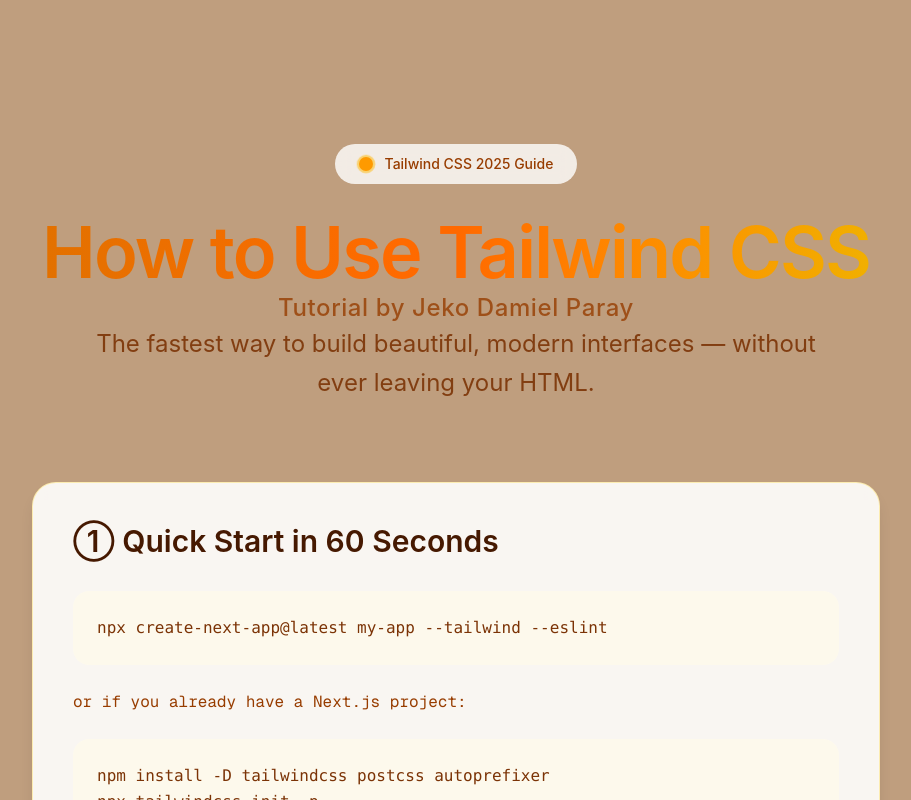
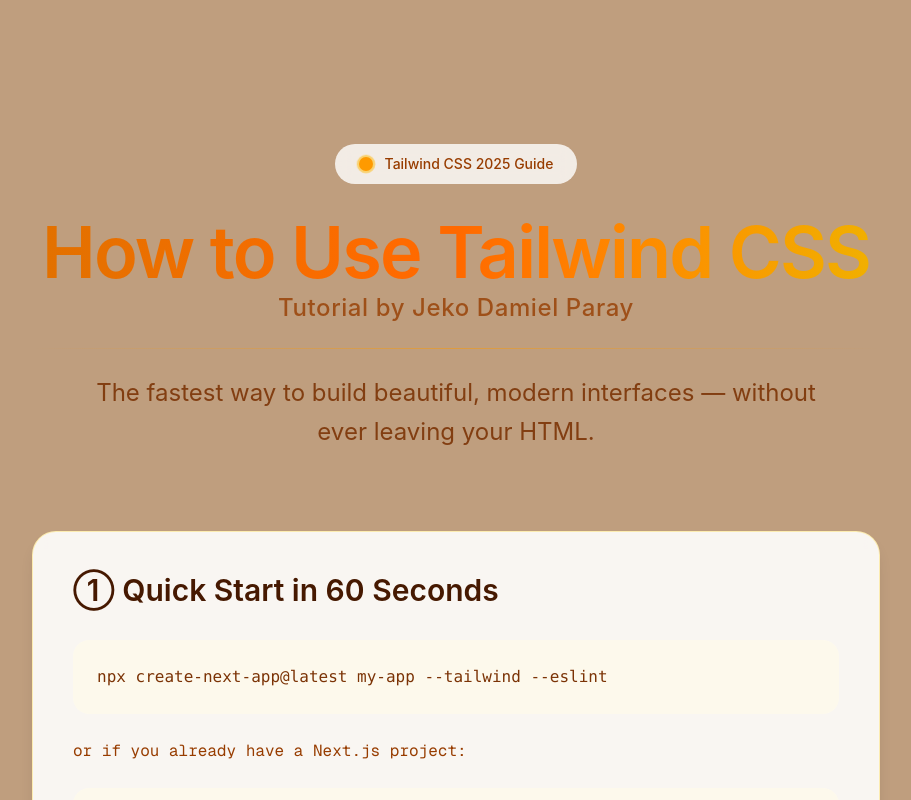
Before and after one commit to JDParay/paray-webapp-demo, a Next.js app: page / in a window 1280 px wide. Shown: the top 800 px of the page, without its empty margins (184-1095 px from the left). Built offline with nearby package versions, Linux system fonts and the light colour scheme.

Commit message:
Update page.js(12.5)

```diff
--- a/app/page.js
+++ b/app/page.js
@@ -23,6 +23,8 @@
             Tutorial by Jeko Damiel Paray
           </p>
         </div>
+
+        <hr className="my-6 h-px border-0 bg-gradient-to-r from-transparent via-amber-500/50 to-transparent" />
 
           <p className="mx-auto max-w-3xl text-xl leading-relaxed text-amber-900/90 dark:text-amber-100/90 md:text-2xl">
             The fastest way to build beautiful, modern interfaces — without ever leaving your HTML.
```
